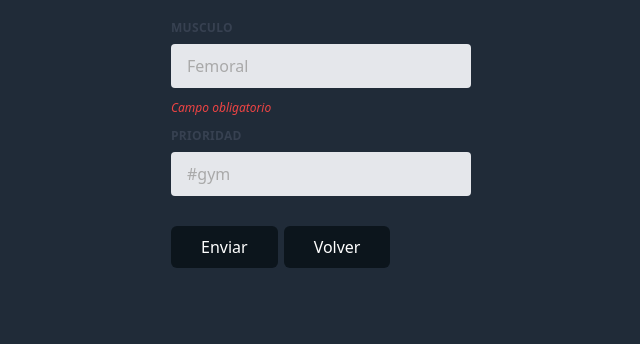
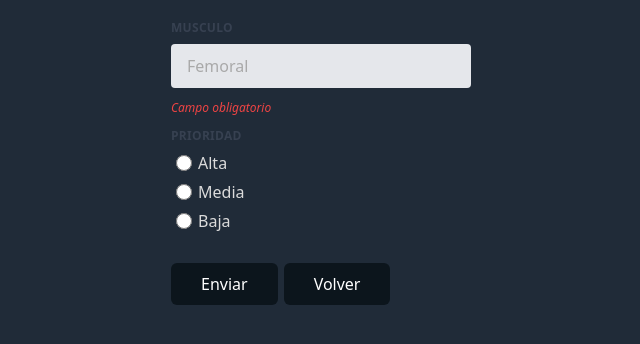
Before and after one commit to manuelpz/fitlaif, a Next.js app in the folder fitlaif-front/: page /entrenamientos/guardarEntrenamiento in a window 1280 px wide. Shown: the top 344 px of the page, without its empty margins (69-709 px from the left). Built offline with nearby package versions, Linux system fonts and the light colour scheme; no server answers.

Commit message:
Se añaden cabeceras y se convierte "prioridad" al añadir en un input de tipo radio

```diff
--- a/fitlaif-front/src/pages/entrenamientos.jsx
+++ b/fitlaif-front/src/pages/entrenamientos.jsx
@@ -2,6 +2,7 @@ import Image from 'next/image'
 import Link from 'next/link'
 import { useEffect, useState } from 'react'
 import ReactModal from 'react-modal';
+import Headers from '../components/Headers';
 
 
 export default function Entrenamientos() {
@@ -48,15 +49,26 @@ export default function Entrenamientos() {
   }, [])
 
   if (!isMounted) {
-    return <h1>Cargando entrenamientos...</h1>
+    return (
+      <>
+        <Headers title={'Entrenamientos'} description={'Guarda, selecciona, borra, o edita tus entrenamientos'}></Headers>
+        <h1>Cargando entrenamientos...</h1>
+      </>
+    )
   }
 
   if (error !== '') {
-    return error
+    return (
+      <>
+        <Headers title={'Entrenamientos'} description={'Guarda, selecciona, borra, o edita tus entrenamientos'}></Headers>
+        {error}
+      </>
+    )
   }
 
   return (
     <div className="container mx-auto">
+      <Headers title={'Entrenamientos'} description={'Guarda, selecciona, borra, o edita tus entrenamientos'}></Headers>
       <h1 className='text-center'>¿Qué vamos a entrenar hoy?</h1>
       <div className="grid grid-cols-2 gap-4 ">
         {data.map((e) => (
@@ -82,7 +94,7 @@ export default function Entrenamientos() {
               </Link>
             </div>
             <div className="text-white text-center">
-              Intensidad:
+              Prioridad / Frecuencia
               <div className=" relative px-6 pt-4 pb-2">
                 <span className={calcularClassName(e.prioridad)}>
                   <b>{e.prioridad}</b>
--- a/fitlaif-front/src/pages/entrenamientos/generar/[id].jsx
+++ b/fitlaif-front/src/pages/entrenamientos/generar/[id].jsx
@@ -1,5 +1,4 @@
 import { useRouter } from "next/router"
-
 
 export default function Rutina() {
   const router = useRouter()
--- a/fitlaif-front/src/pages/entrenamientos/guardarEntrenamiento.jsx
+++ b/fitlaif-front/src/pages/entrenamientos/guardarEntrenamiento.jsx
@@ -2,13 +2,19 @@ import { useEffect, useState } from 'react'
 import { toast } from "react-toastify";
 import Link from 'next/link';
 import { useRouter } from 'next/router';
+import Headers from '../../components/Headers';
+
 export default function GuardarEntrenamiento() {
     const router = useRouter()
     const [entrenamientoId, setEntrenamientoId] = useState('');
     const [musculo, setMusculo] = useState('');
     const [img, setImg] = useState('');
-    const [prioridad, setprioridad] = useState([]);
+    const [prioridad, setprioridad] = useState('');
     const [ultimoId, setUltimoId] = useState('')
+
+    const handleOptionChange = (event) => {
+        setprioridad(event.target.value);
+    };
 
     const fetchData = async () => {
         const response = await fetch('http://localhost:8080/entrenamientos')
@@ -68,6 +74,7 @@ export default function GuardarEntrenamiento() {
     }
     return (
         <div>
+            <Headers title={'Nuevo músculo'} description={'Guarda tu nuevo musculo para luego entrenarlo'}></Headers>
             <form onSubmit={handleSubmit} className="w-full max-w-lg">
                 <div className="flex flex-wrap -mx-3 mb-6">
                     <div className="w-full md:w-1/2 px-3 mb-6 md:mb-0">
@@ -81,12 +88,40 @@ export default function GuardarEntrenamiento() {
                         <label className="block uppercase tracking-wide text-gray-700 text-xs font-bold mb-2" htmlFor="grid-last-name">
                             prioridad
                         </label>
-                        <input value={prioridad.join(',')} onChange={(e) => setprioridad(e.target.value.split(',').map(String))} name="prioridad[]" multiple className="appearance-none block w-full bg-gray-200 text-gray-700 border border-gray-200 rounded py-3 px-4 leading-tight focus:outline-none focus:bg-white focus:border-gray-500" id="grid-last-name" type="text" placeholder="#gym" />
+                        <label>
+                            <input
+                                type="radio"
+                                value="Alta"
+                                checked={prioridad === 'Alta'}
+                                onChange={handleOptionChange}
+                            />
+                            Alta
+                        </label>
+                        <br />
+                        <label>
+                            <input
+                                type="radio"
+                                value="Media"
+                                checked={prioridad === 'Media'}
+                                onChange={handleOptionChange}
+                            />
+                            Media
+                        </label>
+                        <br />
+                        <label>
+                            <input
+                                type="radio"
+                                value="Baja"
+                                checked={prioridad === 'Baja'}
+                                onChange={handleOptionChange}
+                            />
+                            Baja
+                        </label>
                     </div>
                 </div>
                 <button type="submit">Enviar</button>
                 <Link href={'/entrenamientos'}>
-                <button >Volver</button>
+                    <button >Volver</button>
                 </Link>
             </form>
         </div>
--- a/fitlaif-front/src/pages/index.jsx
+++ b/fitlaif-front/src/pages/index.jsx
@@ -6,7 +6,7 @@ const inter = Inter({ subsets: ['latin'] })
 export default function Home() {
   return (
     <main className="flex min-h-screen flex-col items-center justify-between p-24">
-      <Headers></Headers>
+      <Headers title='FitLaif - Inicio' description='Inicio de la página web/aplicación FitLaif'></Headers>
       <div className="z-10 w-full max-w-5xl items-center justify-between font-mono text-sm lg:flex">
         <p className="fixed left-0 top-0 flex w-full justify-center border-b border-gray-300 bg-gradient-to-b from-zinc-200 pb-6 pt-8 backdrop-blur-2xl dark:border-neutral-800 dark:bg-zinc-800/30 dark:from-inherit lg:static lg:w-auto  lg:rounded-xl lg:border lg:bg-gray-200 lg:p-4 lg:dark:bg-zinc-800/30">
           Get started by editing&nbsp;
```
Lines whose indentation alone changed are shown as unchanged.
